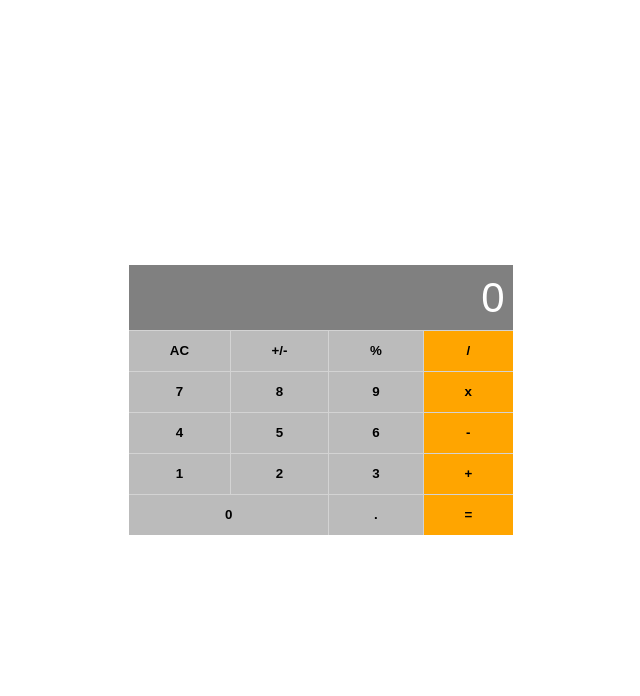
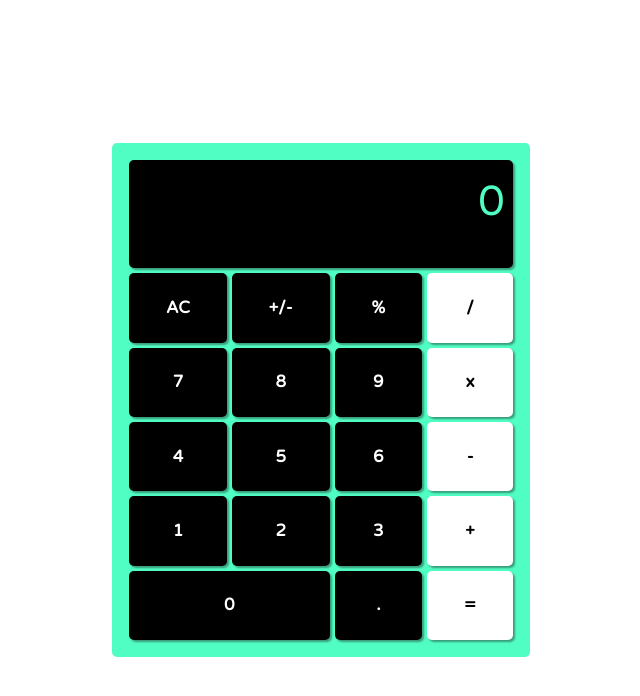
Before and after one commit to shuhad786/math-magician-react, a React (Create React App) app: page / in a window 1280 px wide. Shown: the top 696 px of the page, without its empty margins (319-959 px from the left). Built offline with nearby package versions, Linux system fonts and the light colour scheme.

Commit message:
Refactor code with hooks and final styling

```diff
--- a/src/App.css
+++ b/src/App.css
@@ -1,7 +1,9 @@
+@import url('https://fonts.googleapis.com/css2?family=Varela+Round&display=swap');
+
 * {
   padding: 0;
   margin: 0;
-  font-family: 'Rubik', sans-serif;
+  font-family: 'Varela Round', sans-serif;
 }
 
 html {
@@ -45,43 +47,56 @@ body {
 .cal-container {
   display: flex;
   flex-direction: column;
-  background-color: lightgrey;
   width: 30%;
-  height: auto;
-  gap: 1px;
+  height: 60%;
+  gap: 5px;
   flex-wrap: wrap;
+  border-radius: 5px;
+  background-color: rgb(80, 253, 195);
+  padding: 1em;
 }
 
 .cal-output {
+  line-height: 1.6em;
   text-align: end;
-  background-color: grey;
+  background-color: black;
+  max-height: 3em;
   font-size: 2.5em;
   padding: 0.2em;
-  color: white;
+  color: rgb(80, 253, 195);
   overflow-x: auto;
   max-width: 100%;
+  flex: 1;
+  box-shadow: 2px 2px 2px rgba(24, 24, 24, 0.425);
+  border-radius: 5px;
 }
 
 .button-container {
   display: grid;
+  flex: 4;
   grid-template-areas: "a a a a";
-  gap: 1px;
+  gap: 5px;
 }
 
 .btn {
-  height: 3em;
+  height: 100%;
   border: none;
   font-weight: bold;
+  font-size: 1em;
+  box-shadow: 2px 2px 2px rgba(24, 24, 24, 0.425);
+  border-radius: 5px;
 }
 
 .grey {
-  background-color: rgb(187, 187, 187);
+  background-color: black;
+  color: white;
 }
 
 .orange {
-  background-color: orange;
+  background-color: white;
+  color: black;
 }
 
-.btn-zero {
+.wide {
   grid-column: 1 / span 2;
 }
--- a/src/App.js
+++ b/src/App.js
@@ -1,4 +1,4 @@
-/* eslint linebreak-style: ["error", "unix"] */
+/* eslint-disable */
 import './App.css';
 import React, { Component } from 'react';
 import Calculator from './components/Calculator';
--- a/src/components/Button.js
+++ b/src/components/Button.js
@@ -1,6 +1,4 @@
-/* eslint linebreak-style: ["error", "unix"] */
-/* eslint-disable react/prefer-stateless-function  */
-/* eslint-disable react/prop-types */
+/* eslint-disable */
 import React, { Component } from 'react';
 
 class Button extends Component {
--- a/src/components/Calculator.js
+++ b/src/components/Calculator.js
@@ -1,3 +1,4 @@
+/* eslint-disable */
 import React, { useState } from 'react'
 import Btn from './Button';
 import calculate from '../logic/calculator';
@@ -22,13 +23,18 @@ const Val = [
   { btn: '2', style: 'btn grey' },
   { btn: '3', style: 'btn grey' },
   { btn: '+', style: 'btn orange' },
-  { btn: '0', style: 'btn grey btn-zero' },
+  { btn: '0', style: 'btn grey wide' },
   { btn: '.', style: 'btn grey' },
   { btn: '=', style: 'btn orange' },
 ];
 
 const handleClick = (e) => {
-  const obj = calculate(state, e);
+  const obj = calculate(result, e);
+  if (!obj.total && !obj.next && !obj.operation) {
+    obj.total = 0;
+    obj.next = null;
+    obj.operation = null;
+  }
   setResult(obj);
 };
 
--- a/src/index.js
+++ b/src/index.js
@@ -1,4 +1,4 @@
-/* eslint linebreak-style: ["error", "unix"] */
+/* eslint-disable */
 import React from 'react';
 import ReactDOM from 'react-dom/client';
 import App from './App';
```
